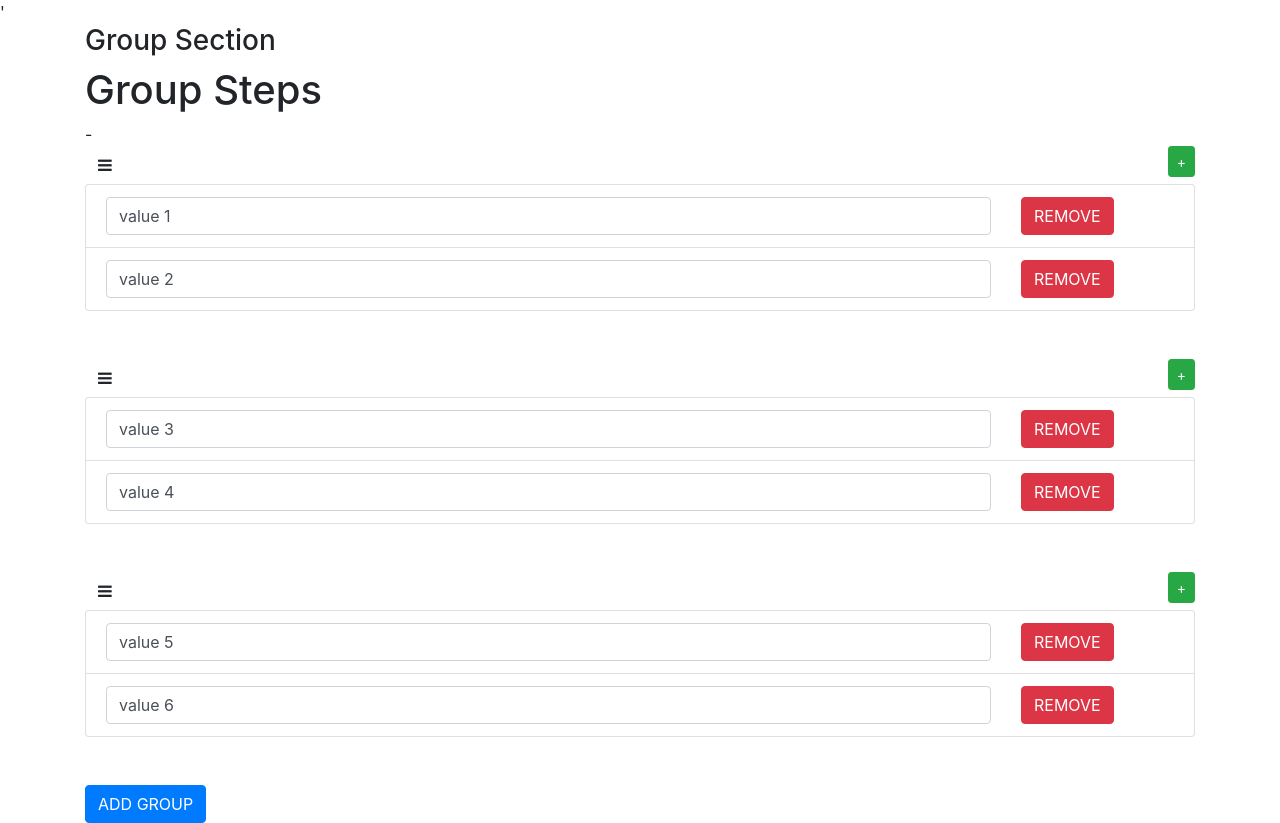
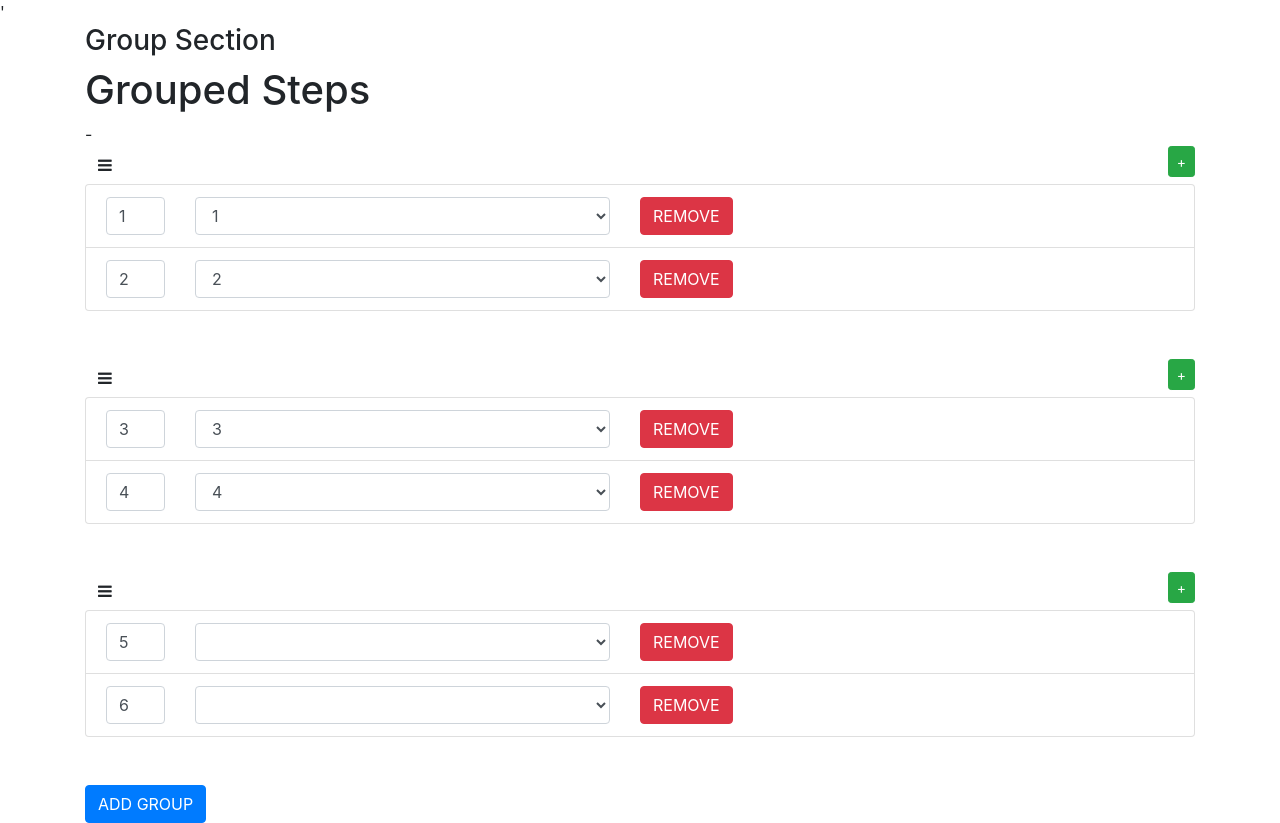
Before and after one commit to saratonite/ng-play, an Angular app: page / in a window 1280 px wide. Built offline with nearby package versions, Linux system fonts and the light colour scheme; what primeng would draw is missing.

Commit message:
Updated group steps component

```diff
--- a/src/app/group-steps/group-steps.component.html
+++ b/src/app/group-steps/group-steps.component.html
@@ -1,5 +1,5 @@
 <div>
-  <h1>Group Steps</h1>
+  <h1>Grouped Steps</h1>
 -
   <div *ngIf="groupSteps && groupSteps.length">
     <!--Render groups  -->
@@ -14,14 +14,23 @@
 
 
             >
-              <div class="row"
+              <div class="row" style="width:100%;"
                pDraggable="true"
                (onDragStart)="dragStart($event,group,step)"
 
                (onDragEnd)="dragEnd($event,group,step)"
               >
-                  <div class="col-md-10">
-                    <input type="text" id="step_{{i}}_{{j}}" name="step_{{i}}_{{j}}" [(ngModel)]="groupSteps[i].steps[j].name" class="form-control" />
+                  <div class="col-md-1">
+                    <input type="number" id="stepcount_{{i}}_{{j}}" name="step_{{i}}_{{j}}" [(ngModel)]="groupSteps[i].steps[j].count" class="form-control" />
+
+                  </div>
+                  <div class="col-md-5" >
+                    <select  id="stepname_{{i}}_{{j}}" name="stepc_{{i}}_{{j}}" [(ngModel)]="groupSteps[i].steps[j].type" class="form-control">
+                        <option value="1">1</option>
+                        <option value="2">2</option>
+                        <option value="3">3</option>
+                        <option value="4">4</option>
+                    </select>
                   </div>
                   <div class="col-md-2">
                       <button class="btn btn-danger" (click)="groupRemoveStep($event,group,step)">REMOVE</button>
--- a/src/app/group-steps/group-steps.component.ts
+++ b/src/app/group-steps/group-steps.component.ts
@@ -27,9 +27,9 @@ export class GroupStepsComponent implements OnInit {
     // ]
     this.groupSteps = [
 
-      {steps : [{name:'value 1'},{name:'value 2'}]},
-      {steps : [{name:'value 3'},{name:'value 4'}]},
-      {steps : [{name:'value 5'},{name:'value 6'}]}
+      {steps : [{count:1,type:1},{count:2,type:2}]},
+      {steps : [{count:3, type:3},{count:4,type:4}]},
+      {steps : [{count:5,type:5},{count:6,type:6}]}
     ]
   }
 
@@ -41,7 +41,7 @@ export class GroupStepsComponent implements OnInit {
 
   addGroup($e) {
 
-    this.groupSteps.push({steps : [{name:''}]});
+    this.groupSteps.push({steps : [{count:1,type:null}]});
 
   }
 
@@ -58,7 +58,7 @@ export class GroupStepsComponent implements OnInit {
 
     if( groupIdx > -1 ) {
 
-      console.log(this.groupSteps[groupIdx].steps.push({name:''}));
+      console.log(this.groupSteps[groupIdx].steps.push({count:1,type:null}));
 
       //this.groupSteps[groupIdx].setps.push('new')
     }
@@ -78,6 +78,15 @@ export class GroupStepsComponent implements OnInit {
       if(stepIdx > -1 ) {
 
         this.groupSteps[groupIdx].steps.splice(stepIdx,1);
+      }
+
+      // Remove group if no steps
+      if(this.groupSteps[groupIdx].steps.length === 0) {
+
+        this.groupSteps.splice(groupIdx,1);
+
+        console.log(this.groupSteps);
+
       }
 
       //this.groupSteps[groupIdx].setps.push('new')
@@ -196,6 +205,11 @@ export class GroupStepsComponent implements OnInit {
 
      this.groupSteps[dropGroupIndex].steps[droppedStepIndex] = this.dragedStep;
 
+     if (this.groupSteps[dragedGroupIndex].steps.length == 0 ) {
+
+      this.groupSteps.splice(dragedGroupIndex,1);
+     }
+
 
     }
 
```
